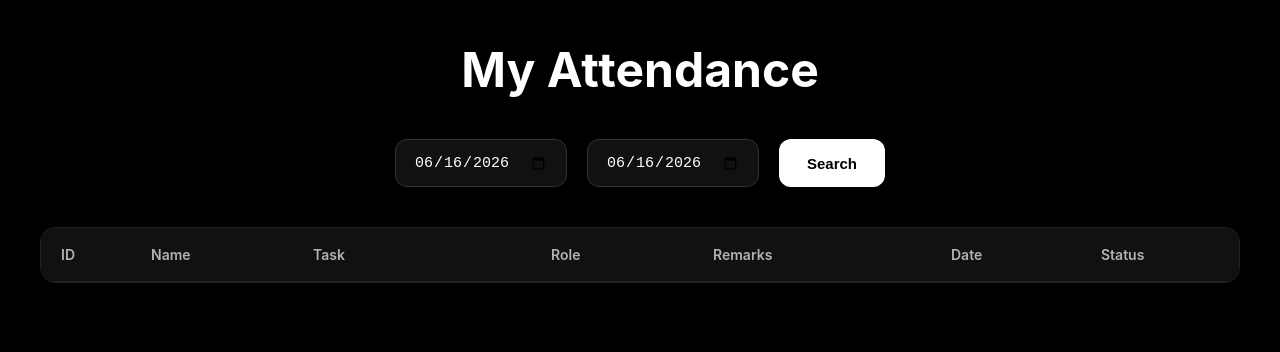
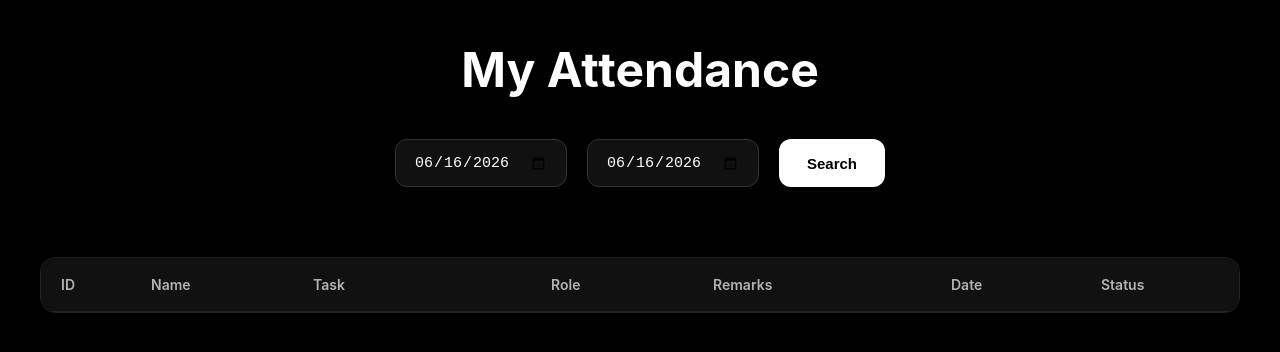
Before and after one commit to mohammadfazil244-cyber/EMS-, a React app: page /my-attendence in a window 1280 px wide. Shown: the top 352 px of the page. Built offline with nearby package versions, Linux system fonts and the light colour scheme; the HTML template or start-up script is replaced by a standard one.

Commit message:
css changes

```diff
--- a/src/my-attendence.jsx
+++ b/src/my-attendence.jsx
@@ -77,8 +77,9 @@ function Myattendence(){
       </button>
 
     </div>
+<div className="attendance-table-wrapper">
 
-    <div className="attendance-table1">
+<div className="attendance-table1">
 
         <div className="attendance-header1">
 
@@ -98,6 +99,8 @@ function Myattendence(){
 
 
     </div>
+
+</div>
 
    {
   qrData.map((qr) => {
--- a/src/navbar.css
+++ b/src/navbar.css
@@ -1553,6 +1553,7 @@ VIEW-ATTENDENCE
     padding:12px 18px;
     border-radius:12px;
 }
+
 .attendance-table1 {
     width: 100%;
     max-width: 100%;
@@ -1622,7 +1623,16 @@ VIEW-ATTENDENCE
     color: #fff;
     font-size: 14px;
 }
-
+.attendance-table-wrapper{
+    width:100%;
+    overflow-x:auto;
+    -webkit-overflow-scrolling:touch;
+}
+
+.attendance-table1{
+    min-width:900px;   /* or 1200px */
+    width:max-content;
+}
 /* Mobile */
 @media (max-width: 768px) {
     .attendance-table1 {
```
